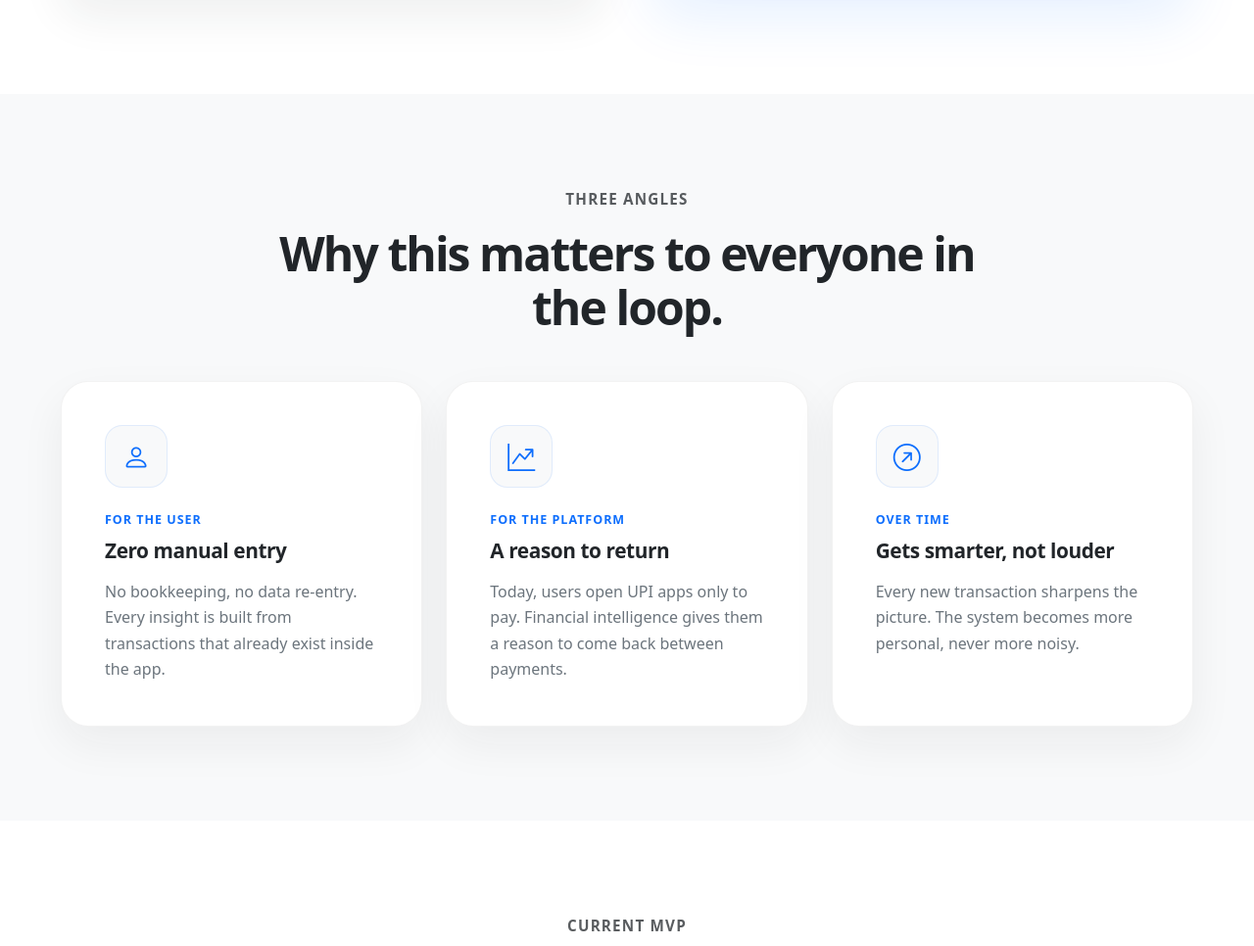
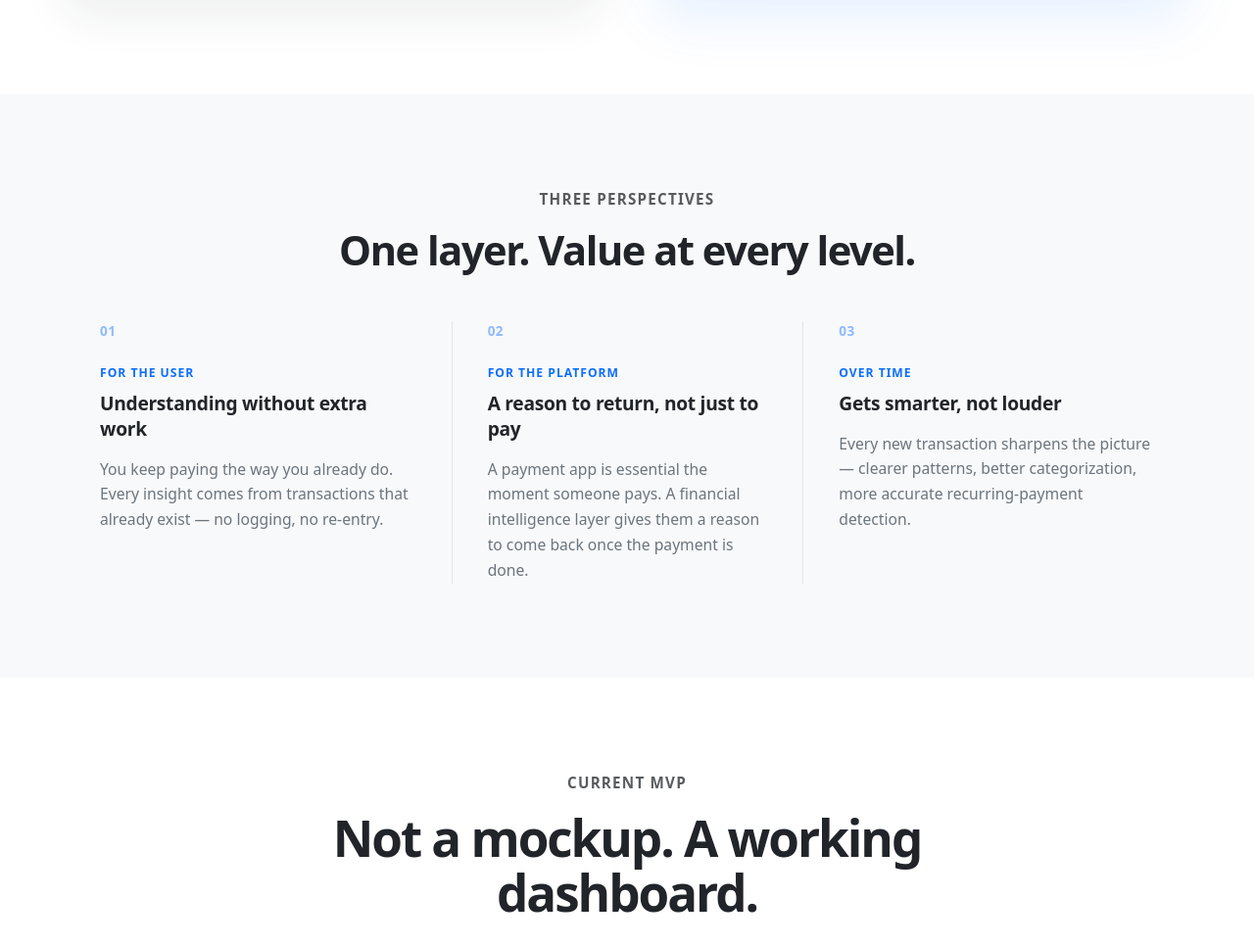
Before and after one commit to theanand108/smart_spend_AI, a Flask app: page / in a window 1280 px wide. Shown: the part 2350-3316 px from the top of the page at 98% size. Run offline with Flask 3, Linux system fonts and the light colour scheme; data that the repository does not hold is empty.

Commit message:
feat: redesign homepage value section around three product perspectives

```diff
--- a/static/style.css
+++ b/static/style.css
@@ -946,65 +946,80 @@
     text-align: center;
 }
 
-/* Benefits Section */
-.benefits-section {
+/* Perspectives Section - one composition, three connected viewpoints */
+.perspectives-section {
     background-color: #f8f9fa;
     padding-top: 6rem !important;
     padding-bottom: 6rem !important;
 }
-.benefits-container {
-    max-width: 1180px;
+.perspectives-container {
+    max-width: 1100px;
 }
-.benefits-title {
+.perspectives-title {
     color: #212529;
-    font-size: clamp(2rem, 4vw, 3rem);
+    font-size: clamp(1.85rem, 3.4vw, 2.6rem);
     font-weight: 800;
-    letter-spacing: -0.04em;
-    line-height: 1.15;
+    letter-spacing: -0.035em;
+    line-height: 1.18;
 }
-.benefit-card {
-    background-color: #ffffff;
-    border: 1px solid rgba(33, 37, 41, 0.06);
-    border-radius: 28px;
-    box-shadow: 0 18px 45px rgba(33, 37, 41, 0.06);
-    padding: clamp(2rem, 4vw, 2.75rem);
-    transition: box-shadow 220ms ease, transform 220ms ease, border-color 220ms ease;
+.perspectives-grid {
+    display: grid;
+    gap: 0;
+    grid-template-columns: repeat(3, 1fr);
 }
-.benefit-card:hover {
-    border-color: rgba(13, 110, 253, 0.18);
-    box-shadow: 0 24px 60px rgba(13, 110, 253, 0.1);
-    transform: translateY(-6px);
+.perspective-col {
+    border-left: 1px solid rgba(15, 23, 42, 0.09);
+    padding: 0 2.25rem;
 }
-.benefit-icon {
-    align-items: center;
-    background-color: #f8f9fa;
-    border: 1px solid rgba(13, 110, 253, 0.1);
-    border-radius: 18px;
+.perspective-col:first-child {
+    border-left: 0;
+    padding-left: 0;
+}
+.perspective-col:last-child {
+    padding-right: 0;
+}
+.perspective-index {
+    color: rgba(13, 110, 253, 0.45);
+    display: block;
+    font-size: 0.85rem;
+    font-weight: 700;
+    letter-spacing: 0.03em;
+    margin-bottom: 1.5rem;
+}
+.perspective-label {
     color: #0d6efd;
-    display: inline-flex;
-    font-size: 1.75rem;
-    height: 4rem;
-    justify-content: center;
-    width: 4rem;
-}
-.benefit-card-eyebrow {
-    color: #0d6efd;
-    font-size: 0.78rem;
+    font-size: 0.76rem;
     font-weight: 700;
     letter-spacing: 0.08em;
     text-transform: uppercase;
 }
-.benefit-card-title {
+.perspective-heading {
     color: #212529;
-    font-size: 1.3rem;
+    font-size: 1.2rem;
     font-weight: 700;
-    letter-spacing: -0.02em;
-    line-height: 1.25;
+    letter-spacing: -0.015em;
+    line-height: 1.35;
 }
-.benefit-card-text {
+.perspective-text {
     color: #6c757d;
-    font-size: 1rem;
+    font-size: 0.98rem;
     line-height: 1.65;
+}
+
+@media (max-width: 991.98px) {
+    .perspectives-grid {
+        gap: 2.5rem;
+        grid-template-columns: 1fr;
+    }
+    .perspective-col {
+        border-left: 0;
+        border-top: 1px solid rgba(15, 23, 42, 0.09);
+        padding: 2.5rem 0 0;
+    }
+    .perspective-col:first-child {
+        border-top: 0;
+        padding-top: 0;
+    }
 }
 
 /* Showcase Section */
--- a/templates/index.html
+++ b/templates/index.html
@@ -163,53 +163,41 @@ Built to help existing UPI platforms explain spending instead of simply recordin
         </div>
     </div>
 </section>
-<section class="benefits-section py-5">
-    <div class="container benefits-container">
+<section class="perspectives-section py-5">
+    <div class="container perspectives-container">
         <div class="row justify-content-center mb-5">
             <div class="col-lg-8 text-center">
-                <p class="text-muted transformation-kicker mb-3">Three Angles</p>
-                <h2 class="benefits-title mb-0">Why this matters to everyone in the loop.</h2>
+                <p class="text-muted transformation-kicker mb-3">Three Perspectives</p>
+                <h2 class="perspectives-title mb-0">One layer. Value at every level.</h2>
             </div>
         </div>
 
-        <div class="row g-4">
-            <div class="col-md-6 col-lg-4">
-                <div class="benefit-card h-100">
-                    <div class="benefit-icon mb-4">
-                        <i class="bi bi-person" aria-hidden="true"></i>
-                    </div>
-                    <p class="benefit-card-eyebrow mb-2">For the user</p>
-                    <h3 class="benefit-card-title mb-3">Zero manual entry</h3>
-                    <p class="benefit-card-text mb-0">
-                        No bookkeeping, no data re-entry. Every insight is built from transactions that already exist inside the app.
-                    </p>
-                </div>
+        <div class="perspectives-grid">
+            <div class="perspective-col">
+                <span class="perspective-index">01</span>
+                <p class="perspective-label mb-2">For the user</p>
+                <h3 class="perspective-heading mb-3">Understanding without extra work</h3>
+                <p class="perspective-text mb-0">
+                    You keep paying the way you already do. Every insight comes from transactions that already exist — no logging, no re-entry.
+                </p>
             </div>
 
-            <div class="col-md-6 col-lg-4">
-                <div class="benefit-card h-100">
-                    <div class="benefit-icon mb-4">
-                        <i class="bi bi-graph-up-arrow" aria-hidden="true"></i>
-                    </div>
-                    <p class="benefit-card-eyebrow mb-2">For the platform</p>
-                    <h3 class="benefit-card-title mb-3">A reason to return</h3>
-                    <p class="benefit-card-text mb-0">
-                        Today, users open UPI apps only to pay. Financial intelligence gives them a reason to come back between payments.
-                    </p>
-                </div>
+            <div class="perspective-col">
+                <span class="perspective-index">02</span>
+                <p class="perspective-label mb-2">For the platform</p>
+                <h3 class="perspective-heading mb-3">A reason to return, not just to pay</h3>
+                <p class="perspective-text mb-0">
+                    A payment app is essential the moment someone pays. A financial intelligence layer gives them a reason to come back once the payment is done.
+                </p>
             </div>
 
-            <div class="col-md-6 col-lg-4">
-                <div class="benefit-card h-100">
-                    <div class="benefit-icon mb-4">
-                        <i class="bi bi-arrow-up-right-circle" aria-hidden="true"></i>
-                    </div>
-                    <p class="benefit-card-eyebrow mb-2">Over time</p>
-                    <h3 class="benefit-card-title mb-3">Gets smarter, not louder</h3>
-                    <p class="benefit-card-text mb-0">
-                        Every new transaction sharpens the picture. The system becomes more personal, never more noisy.
-                    </p>
-                </div>
+            <div class="perspective-col">
+                <span class="perspective-index">03</span>
+                <p class="perspective-label mb-2">Over time</p>
+                <h3 class="perspective-heading mb-3">Gets smarter, not louder</h3>
+                <p class="perspective-text mb-0">
+                    Every new transaction sharpens the picture — clearer patterns, better categorization, more accurate recurring-payment detection.
+                </p>
             </div>
         </div>
     </div>
```
